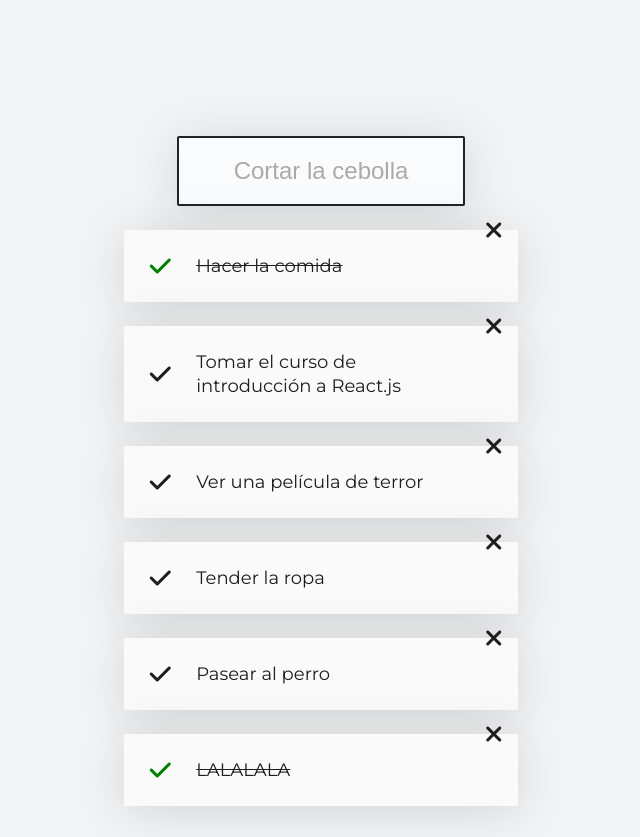
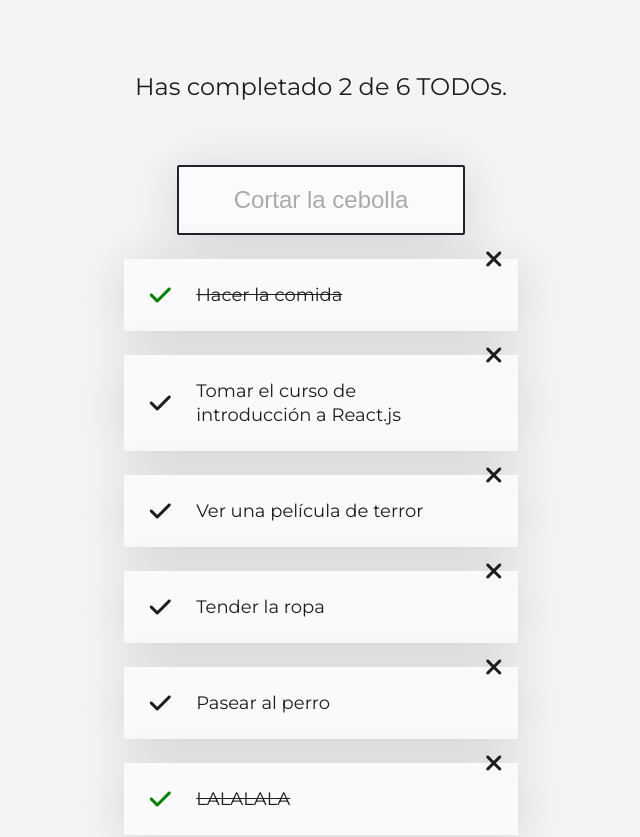
Before and after one commit to Storrecu/To-Do-List, a React app: page / in a window 1280 px wide. Shown: the top 837 px of the page, without its empty margins (319-959 px from the left). Built offline with nearby package versions, Linux system fonts and the light colour scheme.

Commit message:
finished tasks counter

```diff
--- a/src/components/App.js
+++ b/src/components/App.js
@@ -24,7 +24,6 @@ const App = () => {
   const [counterMessage, setCounterMessage] = useState('');
 
   // Filters
-
   const completedTodos = todos.filter((todo) => !!todo.completed).length;
   const totalTodos = todos.length;
 
@@ -50,7 +49,9 @@ const App = () => {
   };
 
   const checkTodosCompleteds = () => {
-    if (completedTodos === totalTodos) {
+    if (totalTodos === 0) {
+      setCounterMessage('No hay tareas pendientes.');
+    } else if (completedTodos === totalTodos) {
       setCounterMessage('Has completado todas las tareas pendientes.');
     } else {
       setCounterMessage(
@@ -62,10 +63,8 @@ const App = () => {
   return (
     <>
       <TodoCounter
-        completed={completedTodos}
-        total={totalTodos}
         counterMessage={counterMessage}
-        checkTodosCompleteds={() => checkTodosCompleteds}
+        onCheckTodosCompleteds={checkTodosCompleteds}
       />
       <TodoSearch searchValue={searchValue} setSearchValue={setSearchValue} />
 
--- a/src/components/TodoCounter.js
+++ b/src/components/TodoCounter.js
@@ -1,18 +1,11 @@
 import React from 'react';
 import '../styles/layout/TodoCounter.scss';
 
-const TodoCounter = ({
-  total,
-  completed,
-  counterMessage,
-  checkTodosCompleteds,
-}) => {
+const TodoCounter = ({ counterMessage, onCheckTodosCompleteds }) => {
+  onCheckTodosCompleteds();
   return (
     <>
-      <h1 className="counter__title">
-        {/* Has completado <span>{completed}</span> de <span>{total} </span>
-        TODOs */}
-      </h1>
+      <h1 className="counter__title">{counterMessage}</h1>
     </>
   );
 };
```
